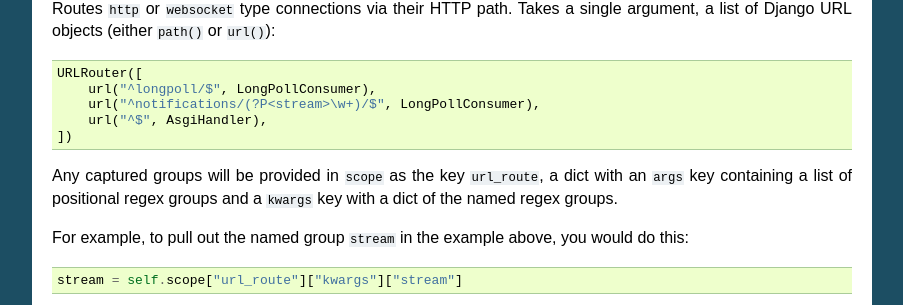
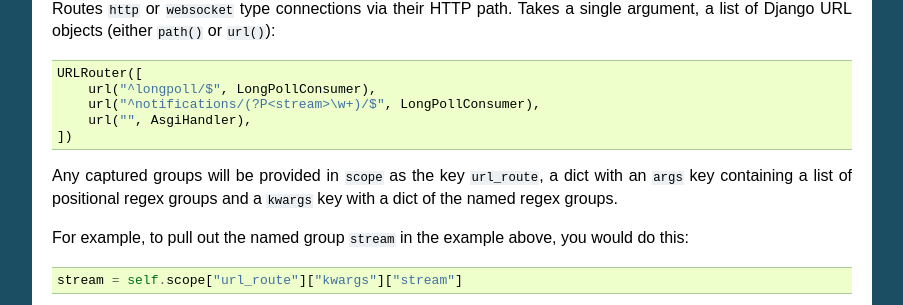
Before and after one commit to phillipchain/DjangoChannels, a Sphinx documentation site: the page built from docs/topics/routing.rst, in a window 1280 px wide. Shown: the part 1516-1821 px from the top of the page, without its empty margins (198-1101 px from the left). Built offline with Sphinx 7.4.7, drawn with Linux system fonts in a browser that asks for light colours.

```diff
--- a/docs/topics/routing.rst
+++ b/docs/topics/routing.rst
@@ -99,7 +99,7 @@ a single argument, a list of Django URL objects (either ``path()`` or ``url()``)
     URLRouter([
         url("^longpoll/$", LongPollConsumer),
         url("^notifications/(?P<stream>\w+)/$", LongPollConsumer),
-        url("^$", AsgiHandler),
+        url("", AsgiHandler),
     ])
 
 Any captured groups will be provided in ``scope`` as the key ``url_route``, a
```
